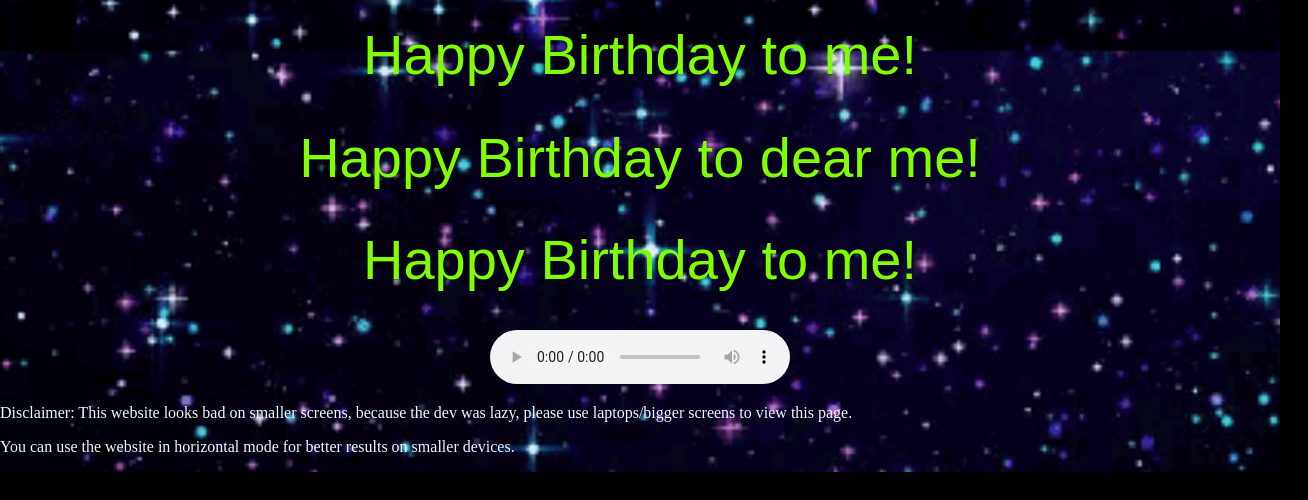
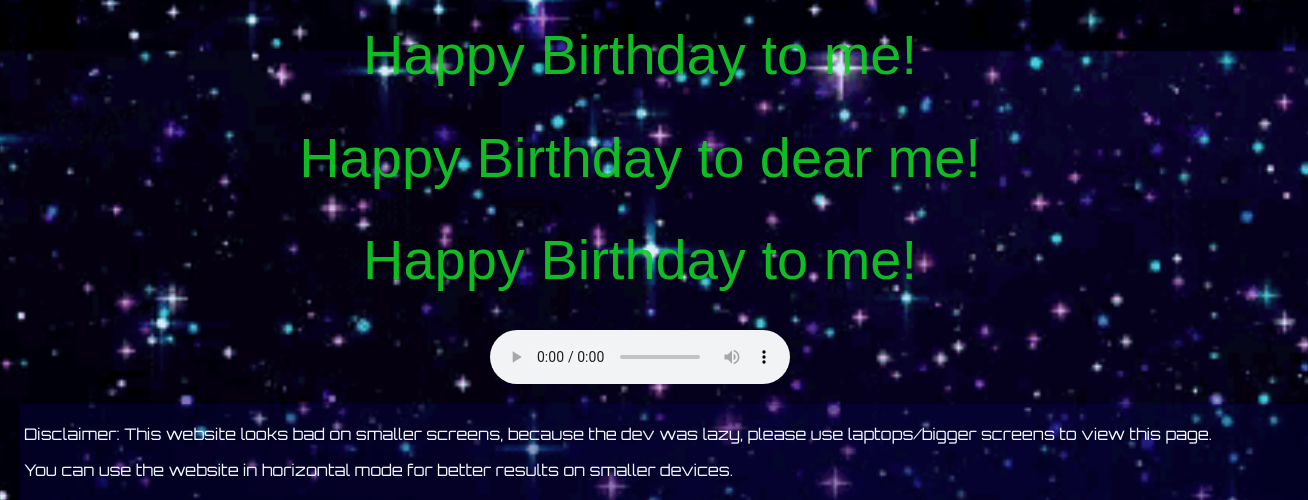
Before and after one commit to BHARATHMUTHYALA/HAPPY-BIRTHDAY-TO-MYSELF, a plain HTML site: page index.html in a window 1280 px wide. Shown: the part 749-1249 px from the top of the page, 1308 px wide, since content can reach past the window. Before the commit the page ends 1221 px from the top, so only its background shows below. Drawn offline with Linux system fonts and the light colour scheme; a web font is replaced by a local one.

Commit message:
Updated styling

```diff
--- a/index.html
+++ b/index.html
@@ -10,6 +10,11 @@
       href="https://fonts.googleapis.com/css2?family=Jersey+10&display=swap"
       rel="stylesheet"
     />
+    <link
+      href="https://fonts.googleapis.com/css2?family=Orbitron:wght@400..900&display=swap"
+      rel="stylesheet"
+    />
+
     <link rel="stylesheet" href="./styles/style.css" />
     <link rel="icon" href="./assets/smiley.png" />
   </head>
@@ -34,18 +39,16 @@
       </audio>
     </div>
 
-    <span id="disclaimer">
-      <span>
+    <footer id="disclaimer">
       <p>
         Disclaimer: This website looks bad on smaller screens, because the dev
         was lazy, please use laptops/bigger screens to view this page.
       </p>
       <p>
-          You can use the website in horizontal mode for better results on
-          smaller devices.
+        You can use the website in horizontal mode for better results on smaller
+        devices.
       </p>
-      </span>
-    </span>
+    </footer>
     <script src="./script.js"></script>
   </body>
 </html>
--- a/styles/style.css
+++ b/styles/style.css
@@ -16,7 +16,7 @@ body {
 }
 h1 {
   text-align: center;
-  color: white;
+  color: rgb(166, 226, 202);
   font-family: "Jersey 10", sans-serif;
   font-weight: 400;
   font-style: normal;
@@ -52,13 +52,24 @@ img:hover {
   gap: 20px;
 }
 .lyrics {
-  color: chartreuse;
+  color: rgba(16, 206, 35, 0.918);
   display: none;
 }
-#disclaimer span {
-  background-color: red;
+#disclaimer {
+  background-color: rgba(7, 4, 82, 0.349);
   color: aliceblue;
+  margin-left: 20px;
+  width: 100%;
+
+  padding: 4px;
+
+  font-family: "Orbitron", sans-serif;
+  font-optical-sizing: auto;
+  font-style: normal;
 }
+/* #disclaimer span {
+  display: block;
+} */
 
 .audio {
   display: flex;
```
Lines whose indentation alone changed are shown as unchanged.
